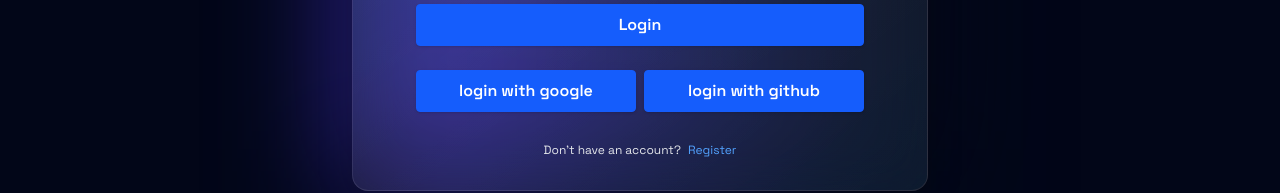
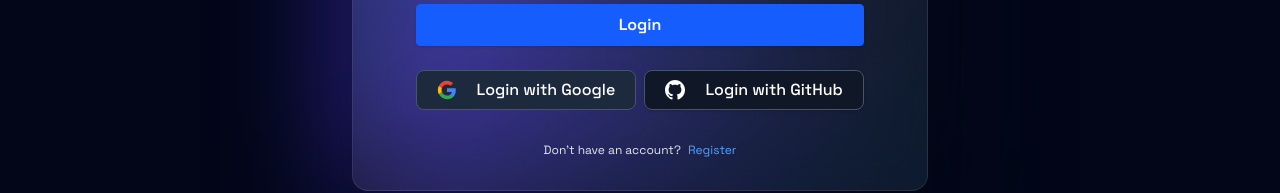
Before and after one commit to git-dhanji/urlshortner_frontend, a React (Vite) app: page /auth in a window 1280 px wide. Shown: the part 493-686 px from the top of the page. Built offline with nearby package versions, Linux system fonts and the light colour scheme; no server answers.

Commit message:
solve ui problems

```diff
--- a/src/components/Index.js
+++ b/src/components/Index.js
@@ -17,8 +17,10 @@
 import CTAButton, { PrimaryCTA, SecondaryCTA, OutlineCTA, GetStartedCTA, LearnMoreCTA, DashboardCTA } from "./buttons/CTAButton";
 import AnalyticsHeader from "./analytics/AnalyticsHeader";
 import ContactSection from "./sections/ContactSection";
+import LoginWithGoogleButton from "./buttons/LoginWithGoogle";
 
 export {
+  LoginWithGoogleButton,
   AnalyticsHeader,
   HowItsWorksSection,
   HeroSection,
--- /dev/null
+++ b/src/components/buttons/LoginWithGithub.jsx
@@ -0,0 +1,23 @@
+export default function LoginWithGitHubButton({ onClick, className = "" }) {
+  return (
+    <button
+      onClick={onClick}
+      className={`flex items-center justify-evenly cursor-pointer w-full h-full bg-gray-900 hover:bg-gray-800 text-white rounded-lg transition-all duration-200 shadow-sm hover:shadow-md border border-slate-600 ${className}`}
+    >
+      {/* GitHub Icon SVG */}
+      <svg
+        width="20"
+        height="20"
+        viewBox="0 0 24 24"
+        fill="currentColor"
+        xmlns="http://www.w3.org/2000/svg"
+      >
+        <path d="M12 0c-6.626 0-12 5.373-12 12 0 5.302 3.438 9.8 8.207 11.387.599.111.793-.261.793-.577v-2.234c-3.338.726-4.033-1.416-4.033-1.416-.546-1.387-1.333-1.756-1.333-1.756-1.089-.745.083-.729.083-.729 1.205.084 1.839 1.237 1.839 1.237 1.07 1.834 2.807 1.304 3.492.997.107-.775.418-1.305.762-1.604-2.665-.305-5.467-1.334-5.467-5.931 0-1.311.469-2.381 1.236-3.221-.124-.303-.535-1.524.117-3.176 0 0 1.008-.322 3.301 1.23.957-.266 1.983-.399 3.003-.404 1.02.005 2.047.138 3.006.404 2.291-1.552 3.297-1.23 3.297-1.23.653 1.653.242 2.874.118 3.176.77.84 1.235 1.911 1.235 3.221 0 4.609-2.807 5.624-5.479 5.921.43.372.823 1.102.823 2.222v3.293c0 .319.192.694.801.576 4.765-1.589 8.199-6.086 8.199-11.386 0-6.627-5.373-12-12-12z"/>
+      </svg>
+
+      <span className="font-medium">
+        Login with GitHub
+      </span>
+    </button>
+  );
+}
--- /dev/null
+++ b/src/components/buttons/LoginWithGoogle.jsx
@@ -0,0 +1,37 @@
+export default function LoginWithGoogleButton({ onClick, className = "" }) {
+    return (
+        <button
+            onClick={onClick}
+            className={`flex items-center justify-evenly cursor-pointer w-full h-full  bg-slate-800 border border-slate-600 rounded-lg hover:bg-slate-700 transition-all duration-200 ${className}`}
+        >
+            {/* Google Icon SVG */}
+            <svg
+                width="20"
+                height="20"
+                viewBox="0 0 24 24"
+                xmlns="http://www.w3.org/2000/svg"
+            >
+                <path
+                    fill="#4285F4"
+                    d="M22.56 12.25c0-.78-.07-1.53-.2-2.25H12v4.26h5.92c-.26 1.37-1.04 2.53-2.21 3.31v2.77h3.57c2.08-1.92 3.28-4.74 3.28-8.09z"
+                />
+                <path
+                    fill="#34A853"
+                    d="M12 23c2.97 0 5.46-.98 7.28-2.66l-3.57-2.77c-.98.66-2.23 1.06-3.71 1.06-2.86 0-5.29-1.93-6.16-4.53H2.18v2.84C3.99 20.53 7.7 23 12 23z"
+                />
+                <path
+                    fill="#FBBC05"
+                    d="M5.84 14.09c-.22-.66-.35-1.36-.35-2.09s.13-1.43.35-2.09V7.07H2.18C1.43 8.55 1 10.22 1 12s.43 3.45 1.18 4.93l2.85-2.22.81-.62z"
+                />
+                <path
+                    fill="#EA4335"
+                    d="M12 5.38c1.62 0 3.06.56 4.21 1.64l3.15-3.15C17.45 2.09 14.97 1 12 1 7.7 1 3.99 3.47 2.18 7.07l3.66 2.84c.87-2.6 3.3-4.53 6.16-4.53z"
+                />
+            </svg>
+
+            <span className="text-white font-medium">
+                Login with Google
+            </span>
+        </button>
+    );
+}
--- a/src/components/user/LoginForm.jsx
+++ b/src/components/user/LoginForm.jsx
@@ -1,10 +1,11 @@
 import { useState } from "react";
 import { useDispatch, useSelector } from "react-redux";
-import { Input, Button } from "../Index";
+import { Input, Button, LoginWithGoogleButton } from "../Index";
 import axiosInstance from "../../utils/axiosInstance.utils";
 import { login } from "../../store/slice/authslice";
 import { useNavigate } from "@tanstack/react-router";
 import ToastMessage from "../../utils/toast";
+import LoginWithGitHubButton from "../buttons/LoginWithGithub";
 
 export default function LoginForm({ state }) {
   const [form, setForm] = useState({
@@ -38,6 +39,10 @@
     }
   };
 
+  const handleGithubLogin = async () => {
+    const data = "working on"
+    alert(data)
+  };
 
 
   const handleGoogleLogin = async () => {
@@ -56,7 +61,7 @@
         onSubmit={handleSubmit}
         autoComplete="off"
       >
-        <h2 className="text-2xl font-space-gro font-bold text-center dark:text-amber-50 mb-2 text-black">
+        <h2 className="text-2xl font-space-gro font-bold text-center dark:text-amber-50 mb-2 text-black ">
           Login to your account
         </h2>
         <Input
@@ -85,18 +90,15 @@
           className="w-full mt-2"
         />
 
-        <div className="w-full h-10 lg:grid lg:grid-cols-2  gap-x-2">
-          <div className="">
-            <Button
+        <div className="w-full lg:h-10 h-auto lg:grid lg:grid-cols-2  gap-x-2">
+          <div className="h-10 lg:mb-0 mb-3">
+            <LoginWithGoogleButton
               onClick={handleGoogleLogin}
-              className="w-full bg-blue-600"
-              text="login with google"
             />
           </div>
-          <div>
-            <Button
-              className="w-full bg-amber-600"
-              text="login with github"
+          <div className="h-10">
+            <LoginWithGitHubButton
+              onClick={handleGithubLogin}
             />
           </div>
         </div>
```
Also changed, not shown: 1 other file (tests, documents, lock files or other folders).
